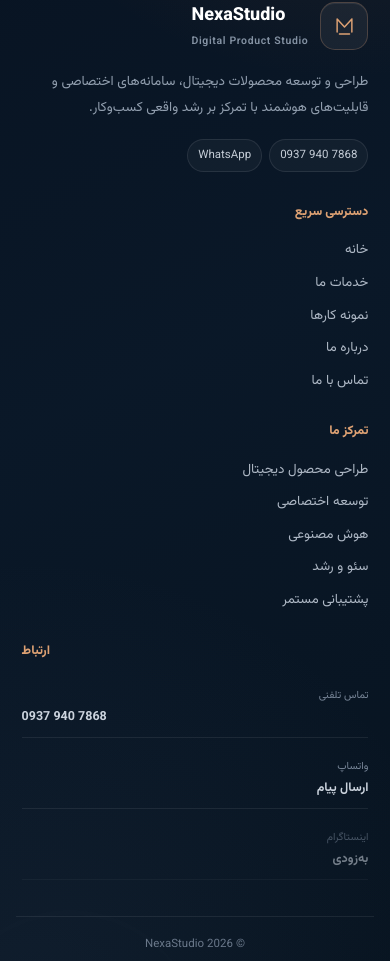
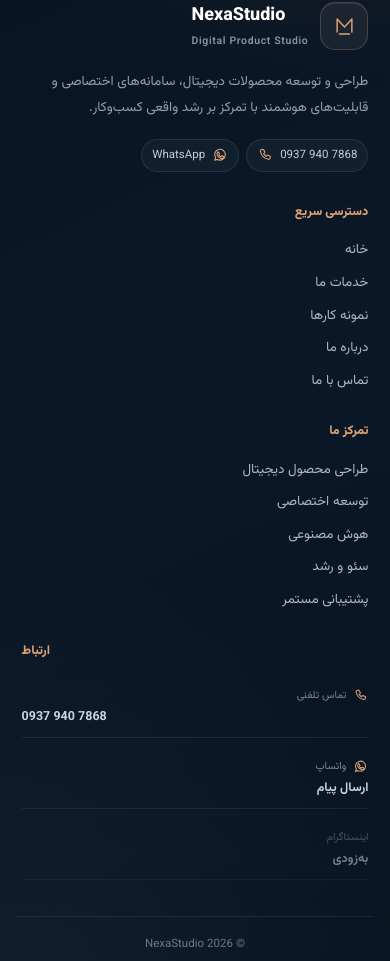
Before and after one commit to zohreksh/smartpilot, a Nuxt app: page / in a window 390 px wide. Shown: the part 5705-6666 px from the top of the page. Built offline with nearby package versions, Linux system fonts and the light colour scheme.

Commit message:
Add phone and WhatsApp icons to footer

```diff
--- a/components/SiteFooter.vue
+++ b/components/SiteFooter.vue
@@ -25,6 +25,10 @@
             target="_blank"
             rel="noopener noreferrer"
           >
+            <svg class="contact-icon" viewBox="0 0 24 24" fill="none" aria-hidden="true">
+              <path d="M20 11.6a8 8 0 0 1-11.8 7L4 20l1.4-4A8 8 0 1 1 20 11.6Z" />
+              <path d="M8.7 8.3c.2-.4.4-.4.7-.4h.5c.2 0 .4.1.5.4l.7 1.7c.1.3 0 .5-.1.7l-.6.7c-.2.2-.1.4 0 .6.6 1.1 1.5 1.9 2.6 2.5.2.1.4.1.6-.1l.8-1c.2-.2.4-.3.7-.2l1.8.9c.3.1.4.3.4.5 0 .3-.1 1.4-.8 2-.6.6-1.5.8-2.4.6-1-.2-2.3-.7-3.9-2.1-1.4-1.2-2.3-2.7-2.6-3.7-.3-.9 0-2 .3-2.5l.8-1.6Z" />
+            </svg>
             پیام در واتساپ
           </a>
         </div>
@@ -53,13 +57,22 @@
           </p>
 
           <div class="footer-contact-pills">
-            <a href="tel:+989379407868" dir="ltr">0937 940 7868</a>
+            <a href="tel:+989379407868" dir="ltr">
+              <svg class="contact-icon" viewBox="0 0 24 24" fill="none" aria-hidden="true">
+                <path d="M8.2 3.5 6.4 4.1a2 2 0 0 0-1.3 2.3c1.1 6.1 5.9 10.9 12 12a2 2 0 0 0 2.3-1.3l.6-1.8a1.5 1.5 0 0 0-.8-1.8l-2.6-1.2a1.5 1.5 0 0 0-1.8.4l-1.1 1.3a12.2 12.2 0 0 1-3.8-3.8l1.3-1.1a1.5 1.5 0 0 0 .4-1.8L10 4.3a1.5 1.5 0 0 0-1.8-.8Z" />
+              </svg>
+              <span>0937 940 7868</span>
+            </a>
             <a
               href="https://wa.me/989379407868"
               target="_blank"
               rel="noopener noreferrer"
             >
-              WhatsApp
+              <svg class="contact-icon" viewBox="0 0 24 24" fill="none" aria-hidden="true">
+                <path d="M20 11.6a8 8 0 0 1-11.8 7L4 20l1.4-4A8 8 0 1 1 20 11.6Z" />
+                <path d="M8.7 8.3c.2-.4.4-.4.7-.4h.5c.2 0 .4.1.5.4l.7 1.7c.1.3 0 .5-.1.7l-.6.7c-.2.2-.1.4 0 .6.6 1.1 1.5 1.9 2.6 2.5.2.1.4.1.6-.1l.8-1c.2-.2.4-.3.7-.2l1.8.9c.3.1.4.3.4.5 0 .3-.1 1.4-.8 2-.6.6-1.5.8-2.4.6-1-.2-2.3-.7-3.9-2.1-1.4-1.2-2.3-2.7-2.6-3.7-.3-.9 0-2 .3-2.5l.8-1.6Z" />
+              </svg>
+              <span>WhatsApp</span>
             </a>
           </div>
         </div>
@@ -86,7 +99,12 @@
           <span class="footer-column-title">ارتباط</span>
 
           <a class="footer-contact-row" href="tel:+989379407868">
-            <span>تماس تلفنی</span>
+            <span class="footer-contact-row-head">
+              <svg class="contact-icon" viewBox="0 0 24 24" fill="none" aria-hidden="true">
+                <path d="M8.2 3.5 6.4 4.1a2 2 0 0 0-1.3 2.3c1.1 6.1 5.9 10.9 12 12a2 2 0 0 0 2.3-1.3l.6-1.8a1.5 1.5 0 0 0-.8-1.8l-2.6-1.2a1.5 1.5 0 0 0-1.8.4l-1.1 1.3a12.2 12.2 0 0 1-3.8-3.8l1.3-1.1a1.5 1.5 0 0 0 .4-1.8L10 4.3a1.5 1.5 0 0 0-1.8-.8Z" />
+              </svg>
+              تماس تلفنی
+            </span>
             <strong dir="ltr">0937 940 7868</strong>
           </a>
 
@@ -96,7 +114,13 @@
             target="_blank"
             rel="noopener noreferrer"
           >
-            <span>واتساپ</span>
+            <span class="footer-contact-row-head">
+              <svg class="contact-icon" viewBox="0 0 24 24" fill="none" aria-hidden="true">
+                <path d="M20 11.6a8 8 0 0 1-11.8 7L4 20l1.4-4A8 8 0 1 1 20 11.6Z" />
+                <path d="M8.7 8.3c.2-.4.4-.4.7-.4h.5c.2 0 .4.1.5.4l.7 1.7c.1.3 0 .5-.1.7l-.6.7c-.2.2-.1.4 0 .6.6 1.1 1.5 1.9 2.6 2.5.2.1.4.1.6-.1l.8-1c.2-.2.4-.3.7-.2l1.8.9c.3.1.4.3.4.5 0 .3-.1 1.4-.8 2-.6.6-1.5.8-2.4.6-1-.2-2.3-.7-3.9-2.1-1.4-1.2-2.3-2.7-2.6-3.7-.3-.9 0-2 .3-2.5l.8-1.6Z" />
+              </svg>
+              واتساپ
+            </span>
             <strong>ارسال پیام</strong>
           </a>
 
@@ -323,6 +347,39 @@
   line-height: 1.9;
 }
 
+
+.contact-icon {
+  width: 16px;
+  height: 16px;
+  flex: none;
+  stroke: currentColor;
+  stroke-width: 1.7;
+  stroke-linecap: round;
+  stroke-linejoin: round;
+}
+
+.footer-contact-pills a {
+  display: inline-flex;
+  align-items: center;
+  gap: 7px;
+}
+
+.footer-contact-pills .contact-icon {
+  color: #dda173;
+}
+
+.footer-contact-row-head {
+  display: inline-flex;
+  align-items: center;
+  gap: 7px;
+}
+
+.footer-contact-row-head .contact-icon {
+  width: 15px;
+  height: 15px;
+  color: #dda173;
+}
+
 .footer-contact-pills {
   display: flex;
   flex-wrap: wrap;
```
